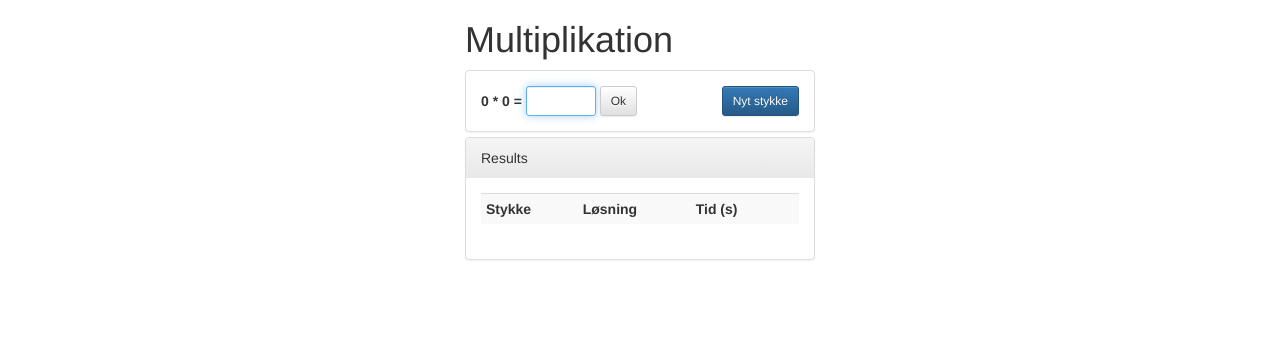
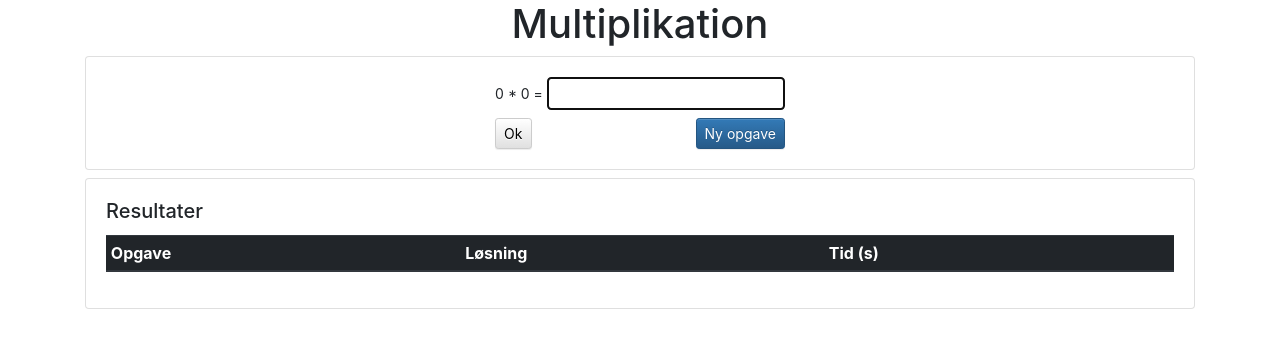
Before and after one commit to steen-elv/math-multiplication, a plain HTML site: page index.html in a window 1280 px wide. Drawn offline with nearby package versions, Linux system fonts and the light colour scheme; some packages are replaced by stand-ins of ours.

Commit message:
Upgraded to bootstrap 4

```diff
--- a/index.html
+++ b/index.html
@@ -3,22 +3,30 @@
 <head>
     <meta charset="utf-8">
     <meta http-equiv="x-ua-compatible" content="ie=edge">
-    <title></title>
-    <meta name="description" content="">
+    <title>Multiplikation</title>
+    <meta name="description" content="Solve random multiplication assignments">
     <meta name="viewport" content="width=device-width, initial-scale=1">
 
     <!-- Latest compiled and minified CSS -->
-    <link rel="stylesheet" href="https://maxcdn.bootstrapcdn.com/bootstrap/3.3.7/css/bootstrap.min.css"
-          integrity="sha384-BVYiiSIFeK1dGmJRAkycuHAHRg32OmUcww7on3RYdg4Va+PmSTsz/K68vbdEjh4u" crossorigin="anonymous">
+    <link rel="stylesheet" href="https://maxcdn.bootstrapcdn.com/bootstrap/4.0.0/css/bootstrap.min.css"
+          integrity="sha384-Gn5384xqQ1aoWXA+058RXPxPg6fy4IWvTNh0E263XmFcJlSAwiGgFAW/dAiS6JXm" crossorigin="anonymous">
+
+    <link href="https://maxcdn.bootstrapcdn.com/font-awesome/4.7.0/css/font-awesome.min.css" rel="stylesheet" integrity="sha384-wvfXpqpZZVQGK6TAh5PVlGOfQNHSoD2xbE+QkPxCAFlNEevoEH3Sl0sibVcOQVnN" crossorigin="anonymous">
 
     <!-- Optional theme -->
     <link rel="stylesheet" href="https://maxcdn.bootstrapcdn.com/bootstrap/3.3.7/css/bootstrap-theme.min.css"
           integrity="sha384-rHyoN1iRsVXV4nD0JutlnGaslCJuC7uwjduW9SVrLvRYooPp2bWYgmgJQIXwl/Sp" crossorigin="anonymous">
 
-    <!-- Latest compiled and minified JavaScript -->
-    <script src="https://maxcdn.bootstrapcdn.com/bootstrap/3.3.7/js/bootstrap.min.js"
-            integrity="sha384-Tc5IQib027qvyjSMfHjOMaLkfuWVxZxUPnCJA7l2mCWNIpG9mGCD8wGNIcPD7Txa"
+    <script src="https://code.jquery.com/jquery-3.2.1.slim.min.js"
+            integrity="sha384-KJ3o2DKtIkvYIK3UENzmM7KCkRr/rE9/Qpg6aAZGJwFDMVNA/GpGFF93hXpG5KkN"
             crossorigin="anonymous"></script>
+    <script src="https://cdnjs.cloudflare.com/ajax/libs/popper.js/1.12.9/umd/popper.min.js"
+            integrity="sha384-ApNbgh9B+Y1QKtv3Rn7W3mgPxhU9K/ScQsAP7hUibX39j7fakFPskvXusvfa0b4Q"
+            crossorigin="anonymous"></script>
+    <script src="https://maxcdn.bootstrapcdn.com/bootstrap/4.0.0/js/bootstrap.min.js"
+            integrity="sha384-JZR6Spejh4U02d8jOt6vLEHfe/JQGiRRSQQxSfFWpi1MquVdAyjUar5+76PVCmYl"
+            crossorigin="anonymous"></script>
+
     <script src="https://cdnjs.cloudflare.com/ajax/libs/angular.js/1.5.8/angular.js"></script>
     <script src="https://cdnjs.cloudflare.com/ajax/libs/angular.js/1.5.8/angular-animate.js"></script>
     <script src="https://cdnjs.cloudflare.com/ajax/libs/moment.js/2.14.1/moment.js"></script>
@@ -26,19 +34,19 @@
 
 </head>
 <body>
-<div class="center-block" style="width: 600px;margin-top: auto;margin-bottom: auto;height: 100%" ng-app="multiplicationApp" ng-controller="myCtrl as ctrl">
-    <div class="container-fluid">
-        <div class="col-xs-8 col-xs-offset-2">
-            <h1>Multiplikation</h1>
-        </div>
-        <div class="panel-group col-xs-8 col-xs-offset-2">
-
-            <form class="panel panel-default form-inline">
-                <div class="panel-body">
-                    <div class="form-group form-group-sm" ng-class="ctrl.validationClass">
-                        <label class="control-label" for="solution"> {{ctrl.problem}} = </label>
-                        <input style="width: 70px;" class="form-control input-sm" id="solution"
-                               ng-model="ctrl.proposedSolution" autocomplete="off">
+<div class="container" ng-app="multiplicationApp" ng-controller="myCtrl as ctrl">
+    <div class="col-sm-12 text-center">
+        <h1>Multiplikation</h1>
+    </div>
+    <div class="row">
+        <div class="col-sm-12">
+            <form class="card form-inline">
+                <div class="card-body">
+                    <div class="form-group form-group-sm mb-2" ng-class="ctrl.validationClass">
+                        <label class="col-form-label col-form-label-sm mr-1" for="solution"> {{ctrl.problem}}
+                            = </label>
+                            <input class="form-control-sm" id="solution"
+                                   ng-model="ctrl.proposedSolution" autocomplete="off">
                         <ng-show ng-show="ctrl.validationShow">
                             <span ng-show="ctrl.success" class="glyphicon glyphicon-ok form-control-feedback"
                                   aria-hidden="true"></span>
@@ -46,34 +54,45 @@
                                   aria-hidden="true"></span>
                         </ng-show>
                     </div>
-
-                    <button id="ok" class="btn btn-default btn-sm" ng-disabled="ctrl.solved" ng-class="ctrl.solved ? 'disabled' : ''" ng-click="ctrl.validate()">Ok</button>
-                    <button id="nyt-stykke" class="btn btn-primary btn-sm pull-right" ng-click="ctrl.newProblem()">Nyt stykke</button>
+                    <div>
+                        <button id="ok" class="btn btn-default btn-sm" ng-disabled="ctrl.solved"
+                                ng-class="ctrl.solved ? 'disabled' : ''" ng-click="ctrl.validate()">Ok
+                        </button>
+                        <button id="nyt-stykke" class="btn btn-primary btn-sm pull-right" ng-click="ctrl.newProblem()">
+                            Ny opgave
+                        </button>
+                    </div>
                 </div>
             </form>
-            <div class="panel panel-default">
-                <div class="panel-heading">
-                    Results
-                </div>
-                <div class="panel-body">
+            <div class="card mt-2">
+                <div class="card-body">
+                    <h5 class="card-title">
+                        Resultater
+                    </h5>
                     <div class="table-responsive">
-                        <table class="table table-condensed table-striped">
+                        <table class="table table-sm table-hover table-striped">
+                            <thead class="thead-dark">
                             <tr>
-                                <th>Stykke</th>
+                                <th>Opgave</th>
                                 <th>Løsning</th>
                                 <th>Tid (s)</th>
                                 <th></th>
                             </tr>
+                            </thead>
                             <tbody>
                             <tr ng-repeat="stat in ctrl.doneProblems">
                                 <td>{{stat.problem}}</td>
                                 <td>{{stat.proposedSolution}}</td>
                                 <td>{{stat.time | number:2}}</td>
                                 <td>
-                                    <span ng-show="stat.correct" class="glyphicon glyphicon-ok pull-right"
-                                          style="color: #3c763d;" aria-hidden="true"></span>
-                                    <span ng-show="!stat.correct" class="glyphicon glyphicon-remove pull-right"
-                                          style="color: #a94442;" aria-hidden="true"></span>
+                                    <span ng-show="stat.correct" class="pull-right"
+                                          style="color: #3c763d;" aria-hidden="true">
+                                        <i class="fa fa-check fa-3" aria-hidden="true"></i>
+                                    </span>
+                                    <span ng-show="!stat.correct" class="pull-right"
+                                          style="color: #a94442;" aria-hidden="true">
+                                        <i class="fa fa-times" aria-hidden="true"></i>
+                                    </span>
                                 </td>
                             </tr>
                             </tbody>
@@ -85,7 +104,6 @@
     </div>
 </div>
 
-</div>
 
 <script>
     var app = angular.module('multiplicationApp', []);
@@ -171,11 +189,11 @@
             return Math.floor(Math.random() * (max - min)) + min;
         }
     });
-    app.factory('focus', function($timeout, $window) {
-        return function(id) {
-            $timeout(function() {
+    app.factory('focus', function ($timeout, $window) {
+        return function (id) {
+            $timeout(function () {
                 var element = $window.document.getElementById(id);
-                if(element) {
+                if (element) {
                     element.focus();
                 }
 
```
